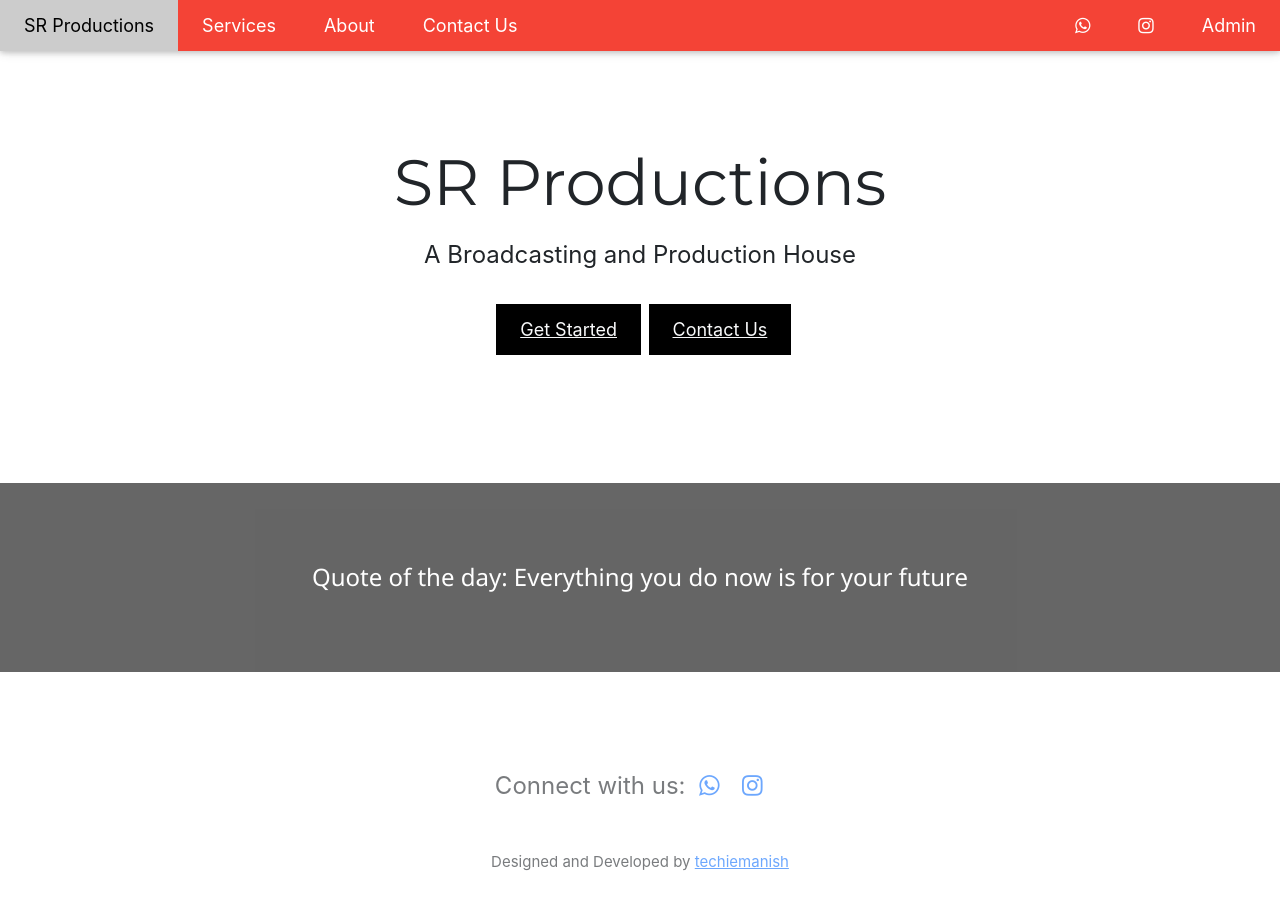
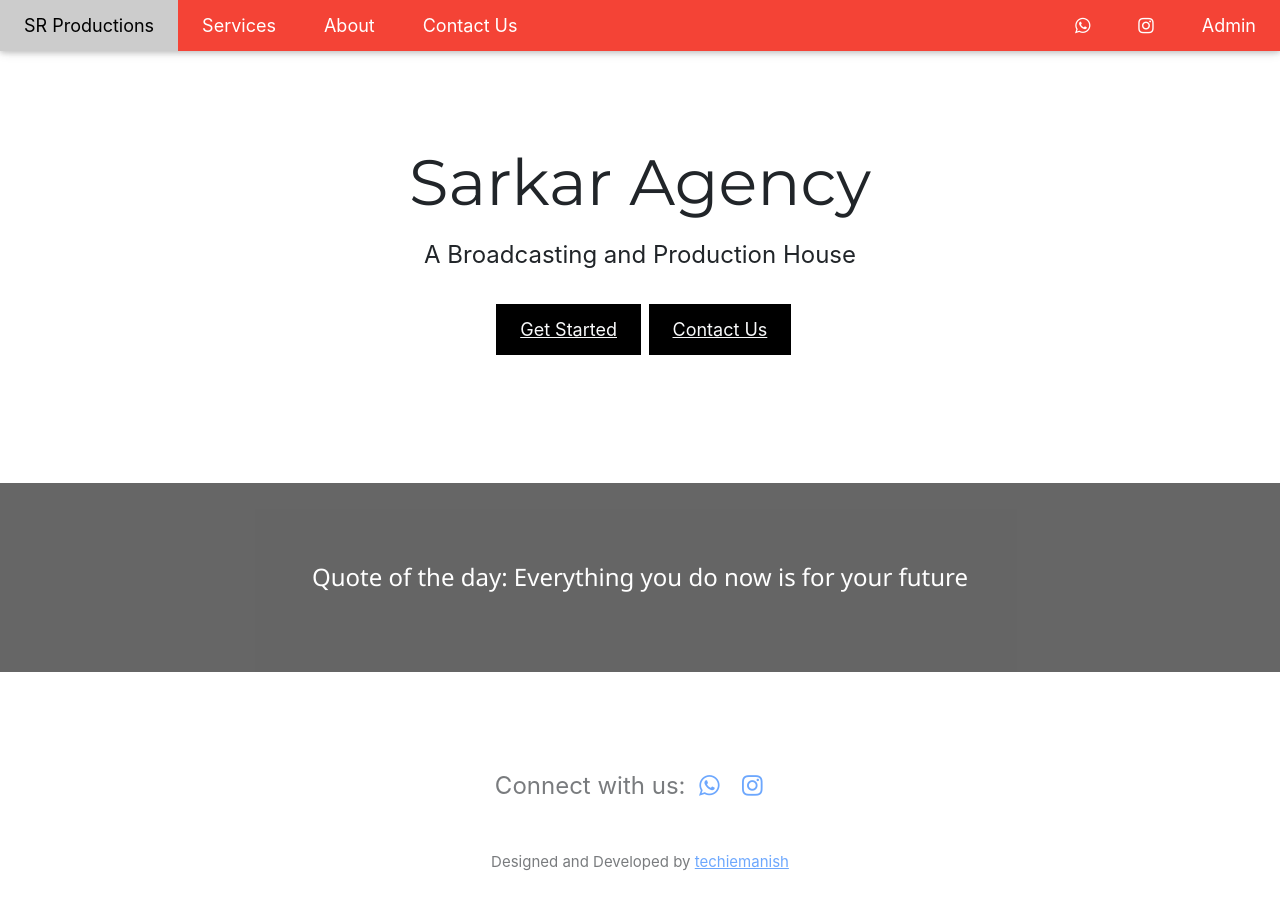
Before and after one commit to sarkarproductions/home, a React (Create React App) app: page / in a window 1280 px wide. Shown: the top 908 px of the page. Built offline with nearby package versions, Linux system fonts and the light colour scheme.

Commit message:
Title changed to Sarkar Agency

```diff
--- a/src/App.js
+++ b/src/App.js
@@ -25,7 +25,7 @@ function App() {
     arg4="Admin"
     />
     <Routes>
-    <Route exact path='/' element={<LandingPage title="SR Productions" slogan="A Broadcasting and Production House"/>}/>
+    <Route exact path='/' element={<LandingPage title="Sarkar Agency" slogan="A Broadcasting and Production House"/>}/>
     <Route exact path='/services' element={<Services/>}/>
     <Route exact path='/about' element={<About/>}/>
     <Route exact path='/contact' element={<Contact/>}/>
```
